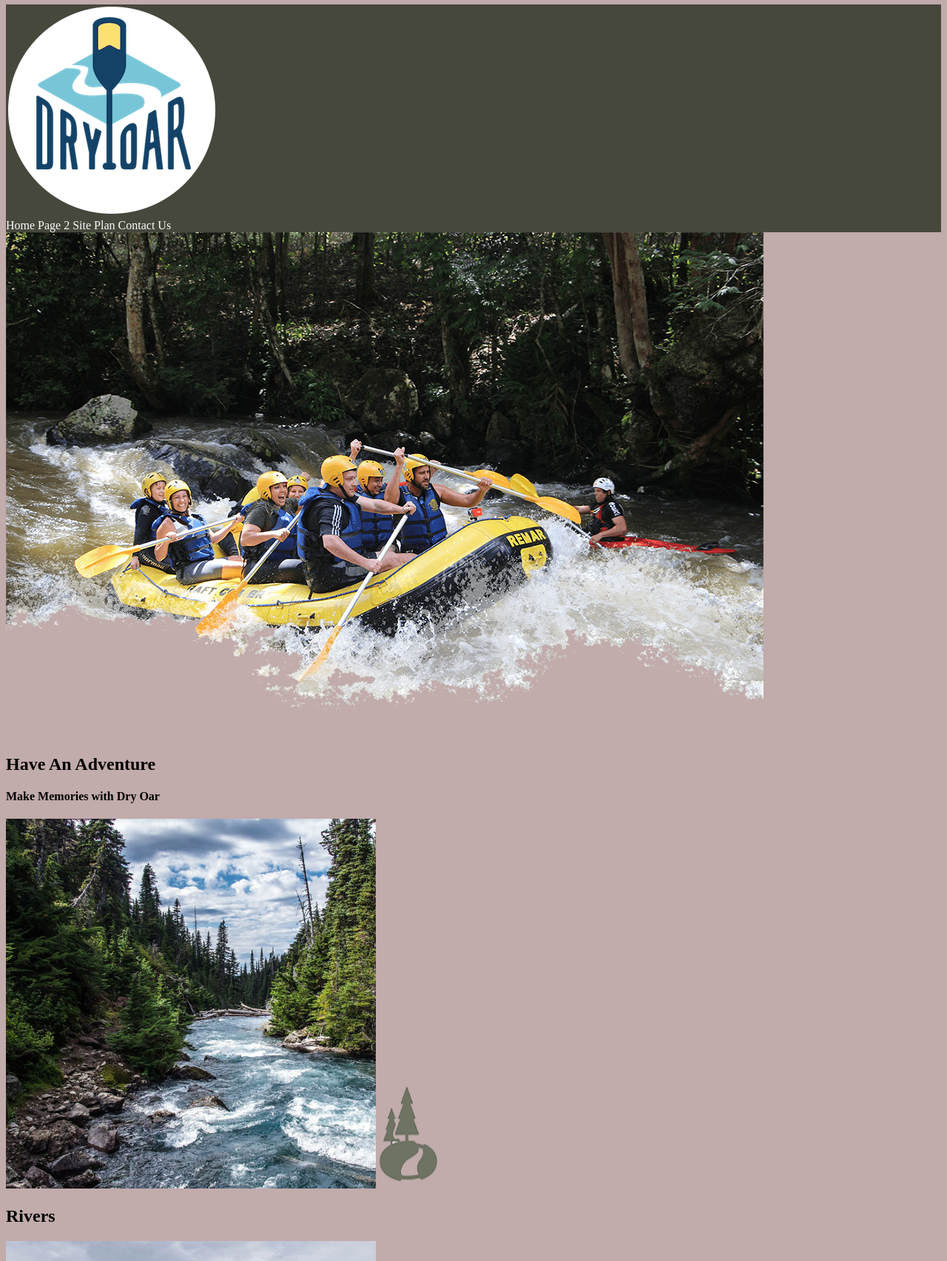
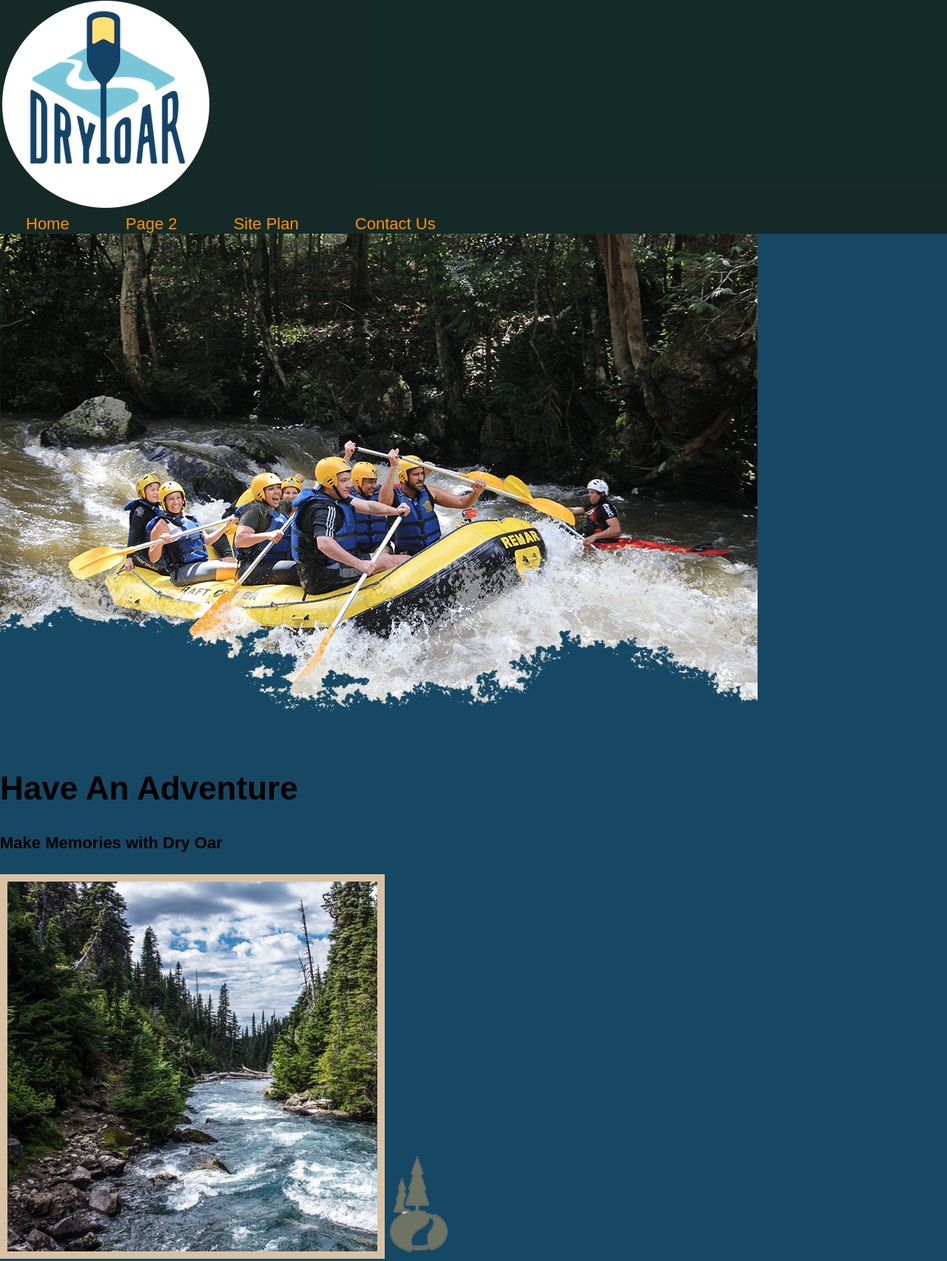
Before and after one commit to xerxeskingz/wdd130, a plain HTML site: page wwr/index.html in a window 1280 px wide. Shown: the part 2-1707 px from the top of the page at 74% size. Drawn offline with Linux system fonts and the light colour scheme; a web font is replaced by a local one.

Commit message:
my poitioning changes

```diff
--- a/wwr/styles/styles.css
+++ b/wwr/styles/styles.css
@@ -1,7 +1,15 @@
+@import url('https://fonts.googleapis.com/css2?family=Mooli&family=Roboto:wght@500&display=swap');
+
+/* change the values below to your chosen font(s) */
+--heading-font: "Mooli";
+--paragraph-font: Roboto, Helvetica, sans-serif;
+
+
 nav a
 #hero-msg h1, #hero-msg h4
 .button-box
 main section
+
 
 #background {
     height: 700px;
@@ -69,3 +77,47 @@ footer p {
 footer p a:hover {
     text-decoration: underline;
 }
+
+.home-title {
+    font-family: 'Rock Salt', 'Bradley Hand', sans-serif;
+    font-size: 2em;
+}
+
+.msg {
+    background-color: #6f7364;
+    line-height: 1.5em;
+  }
+
+  body {
+    background-color: #164863;
+    font-family: Raleway, Arial, sans-serif;
+    font-size: 22px;
+    margin: 0;
+    padding: 0;
+  }
+  h2 {
+    margin: 0;
+  }
+
+  nav a {
+    text-decoration: none;
+    color: #FF9209;
+    text-align: center;
+    padding: 35px;
+  }
+
+  .book, .join {
+    background-color: #DADDB1;
+    color: rgb(177, 60, 60);
+    text-decoration: none;
+    font-size: 18px;
+    padding: 15px 30px;
+    margin-top: 50px;
+    border-radius: 5px;
+}
+.card-img {
+    border: 10px solid #d9c2a3;
+}
+main section img {
+    box-sizing: border-box;
+}
```
Also changed, not shown: wwr/styles/site-plan-rafting.css (line endings or trailing spaces).
